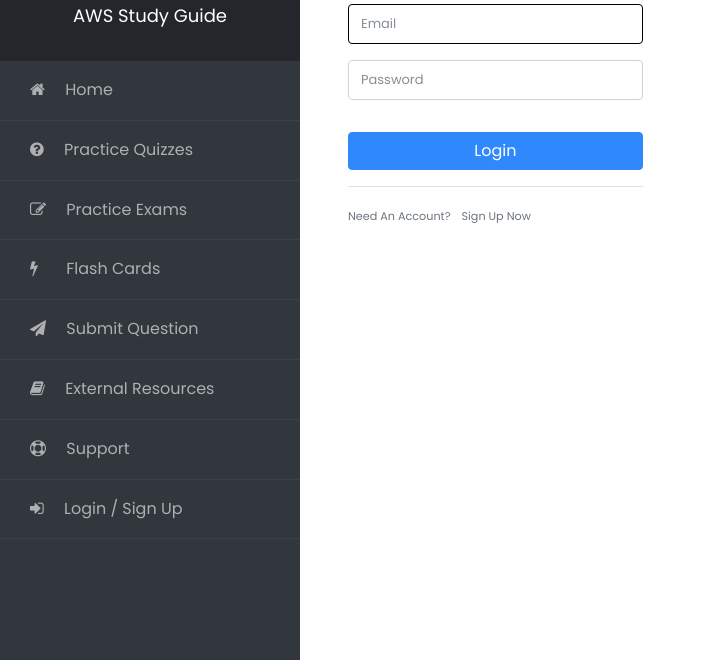
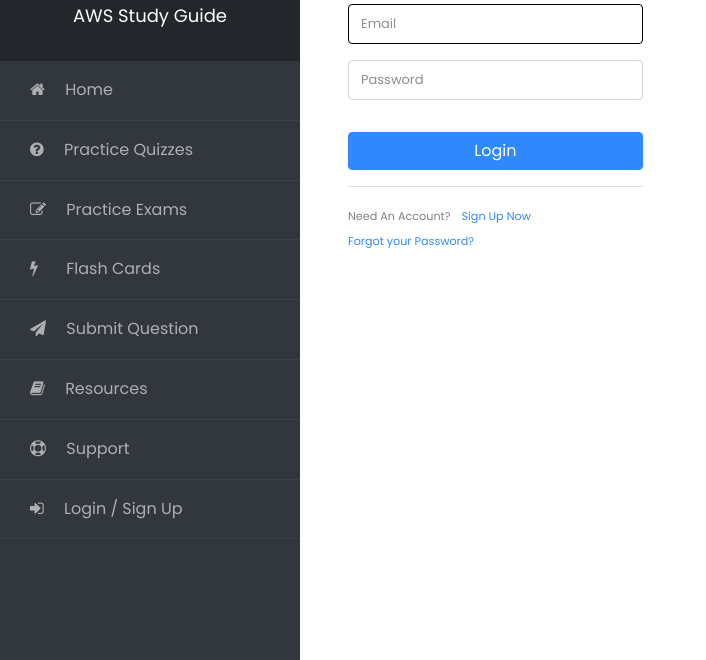
Before and after one commit to theognis1002/aws-certifications-study-guide, a Django app: page /login/ in a window 1280 px wide. Shown: the part 132-792 px from the top of the page, without its empty margins (0-706 px from the left). Run offline with Django 3.2, Linux system fonts and the light colour scheme; data that the repository does not hold is empty; some libraries are stand-ins or nearby versions.

Commit message:
added recaptcha and password reset functionality

```diff
--- a/apps/content/templates/content/partials/sidebar.html
+++ b/apps/content/templates/content/partials/sidebar.html
@@ -29,7 +29,7 @@
             <a href="{% url 'submit-question' %}"><span class="fa fa-paper-plane mr-3"></span> Submit Question</a>
         </li>
         <li {% if active_tab == "resources" %}class="active"{% endif %}>
-            <a href="{% url 'resources' %}"><span class="fa fa-book mr-3"></span> External Resources</a>
+            <a href="{% url 'resources' %}"><span class="fa fa-book mr-3"></span> Resources</a>
         </li>
         <li {% if active_tab == "support" %}class="active"{% endif %}>
             <a href="{% url 'support' %}"><span class="fa fa-support mr-3"></span> Support</a>
--- a/apps/content/templates/content/submit_question_form.html
+++ b/apps/content/templates/content/submit_question_form.html
@@ -6,9 +6,13 @@
 {% endblock %}
 
 {% block content %}
+    <div class="alert alert-info">
+        The majority of questions on this website are user submitted. We thank you in advance for contributing to this open source project and helping others in their certification studies. An administrator will review the questions before they are live on the site.
+    </div>
+
     <form action="" method="post">
         {% csrf_token %}
         {{ form|crispy }}
-        <button type="submit" class="btn btn-primary mt-2 mb-2">Add Question</button>
+        <button type="submit" class="btn btn-primary mt-2 mb-2">Submit</button>
     </form>
 {% endblock %}
--- a/apps/users/forms.py
+++ b/apps/users/forms.py
@@ -1,5 +1,6 @@
+from captcha.fields import ReCaptchaField
 from django import forms
-from django.contrib.auth import password_validation
+from django.contrib.auth import authenticate, login, password_validation
 from django.contrib.auth.forms import (
     AuthenticationForm,
     UserCreationForm,
@@ -8,8 +9,6 @@
 from django.core.exceptions import ValidationError
 
 from .models import Support, User
-
-from django.contrib.auth import authenticate, login
 
 
 class LoginForm(AuthenticationForm):
@@ -41,6 +40,7 @@
             }
         ),
     )
+    captcha = ReCaptchaField(label="")
 
     def get_invalid_login_error(self):
         return ValidationError(
@@ -84,6 +84,7 @@
         strip=False,
         help_text="Enter the same password as before, for verification.",
     )
+    captcha = ReCaptchaField(label="")
 
     class Meta:
         model = User
@@ -110,6 +111,7 @@
     )
     password = forms.CharField(widget=forms.PasswordInput, required=False)
     password1 = forms.CharField(widget=forms.PasswordInput, required=False)
+    captcha = ReCaptchaField(label="")
 
     def clean(self):
         cleaned_data = super().clean()
@@ -127,9 +129,10 @@
 class SupportForm(forms.ModelForm):
     subject = forms.CharField(required=False)
     body = forms.CharField(widget=forms.Textarea(attrs={"rows": 5, "cols": 20}))
+    captcha = ReCaptchaField(label="")
 
     class Meta:
         model = Support
         fields = "__all__"
 
-    field_order = ["contact", "subject", "body"]
+    field_order = ["contact", "subject", "body", "captcha"]
--- a/apps/users/templates/users/login.html
+++ b/apps/users/templates/users/login.html
@@ -17,13 +17,12 @@
         </div>
     </form>
     <div class="border-top pt-3">
-        <small class="text-muted">
-            {% comment %} Need An Account? <a class="ml-2 text-muted" href="{% url 'register' %}">Sign Up Now</a> {% endcomment %}
-            Need An Account? <a class="ml-2 text-muted" href="{% url "register" %}">Sign Up Now</a>
+        <small>
+            Need An Account? <a class="ml-2" href="{% url "register" %}">Sign Up Now</a>
         </small>
         <br>
-        <small class="text-muted">
-            {% comment %} <a class="ml-2 text-muted" href="{% url 'password_reset' %}">Forgot your Password?</a> {% endcomment %}
+        <small>
+            <a href="{% url 'password_reset' %}">Forgot your Password?</a>
         </small>
     </div>
 </div>
--- a/apps/users/templates/users/register.html
+++ b/apps/users/templates/users/register.html
@@ -17,12 +17,12 @@
         </div>
     </form>
     <div class="border-top pt-3">
-        <small class="text-muted">
-            Already have an Account? <a class="ml-2 text-muted" href="{% url "login" %}">Login Now</a>
+        <small>
+            Already have an Account? <a class="ml-2" href="{% url "login" %}">Login Now</a>
         </small>
         <br>
         <small class="text-muted">
-            {% comment %} <a class="ml-2 text-muted" href="{% url 'password_reset' %}">Forgot your Password?</a> {% endcomment %}
+            <a href="{% url 'password_reset' %}">Forgot Password?</a>
         </small>
     </div>
 </div>
--- a/apps/users/urls.py
+++ b/apps/users/urls.py
@@ -1,4 +1,6 @@
 from django.urls import path
+from django.contrib.auth import views as auth_views
+
 from . import views
 
 urlpatterns = [
@@ -6,4 +8,30 @@
     path("register/", views.RegisterView.as_view(), name="register"),
     path("logout/", views.CustomLogoutView.as_view(), name="logout"),
     path("support/", views.SupportView.as_view(), name="support"),
+    path(
+        "password-reset/",
+        auth_views.PasswordResetView.as_view(template_name="users/password_reset.html"),
+        name="password_reset",
+    ),
+    path(
+        "password-reset/done/",
+        auth_views.PasswordResetDoneView.as_view(
+            template_name="users/password_reset_done.html"
+        ),
+        name="password_reset_done",
+    ),
+    path(
+        "password-reset-confirm/<uidb64>/<token>/",
+        auth_views.PasswordResetConfirmView.as_view(
+            template_name="users/password_reset_confirm.html"
+        ),
+        name="password_reset_confirm",
+    ),
+    path(
+        "password-reset-complete/",
+        auth_views.PasswordResetCompleteView.as_view(
+            template_name="users/password_reset_complete.html"
+        ),
+        name="password_reset_complete",
+    ),
 ]
```
Also changed, not shown: apps/content/templates/content/resources.html (+14 -7 lines), apps/users/templates/users/password_reset.html (added, +22 -0 lines), apps/users/templates/users/password_reset_complete.html (added, +13 -0 lines), apps/users/templates/users/password_reset_confirm.html (added, +22 -0 lines), apps/users/templates/users/password_reset_done.html (added, +12 -0 lines), aws_quiz/settings.py (+11 -0 lines), requirements.txt (+10 -24 lines).
